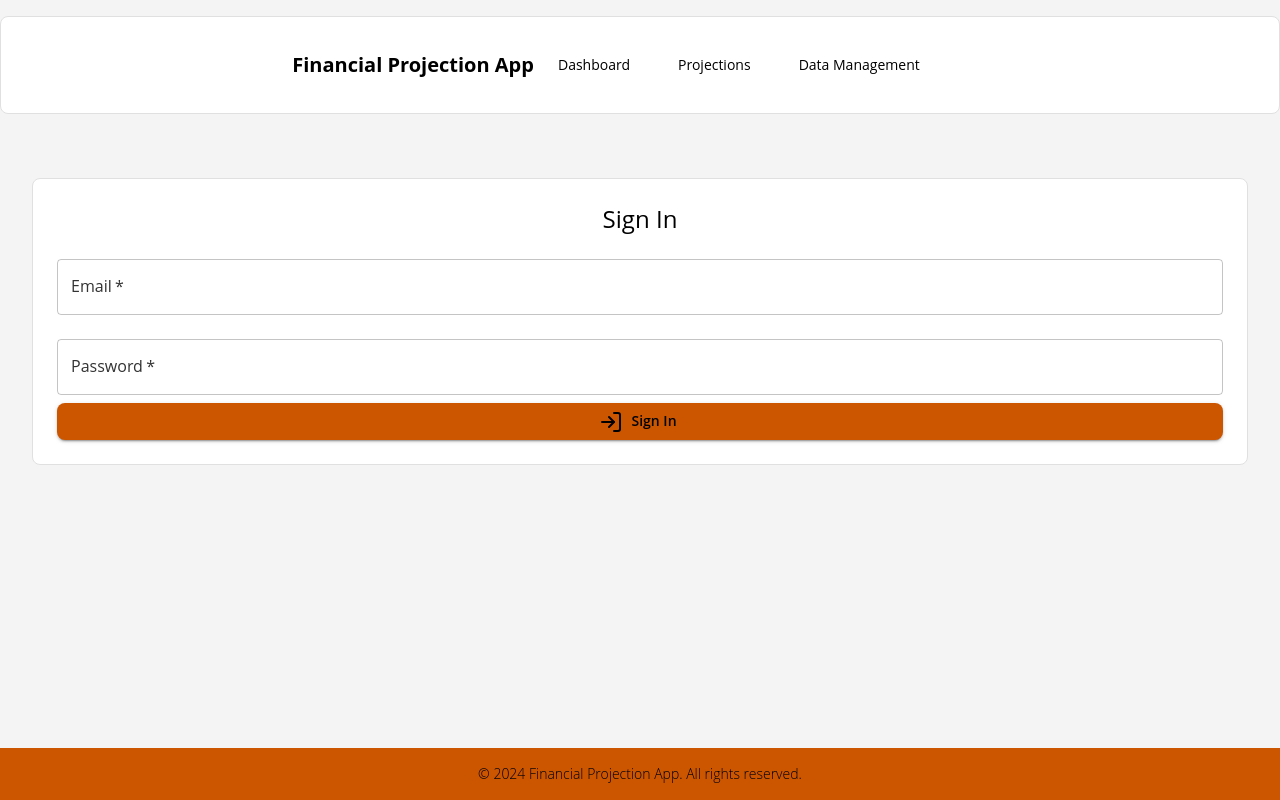
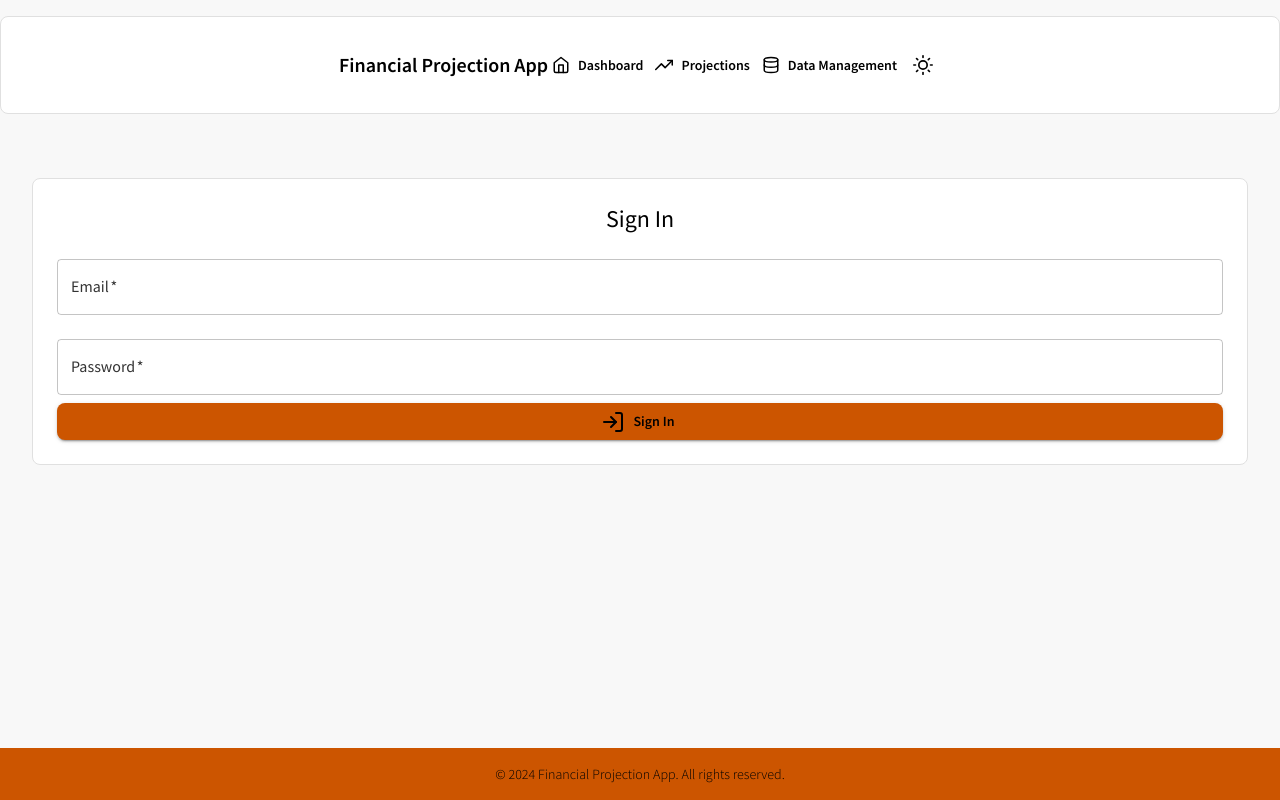
Before and after one commit to DrewDeMo/tcl-quill, a React (Vite) app: page /signin in a window 1280 px wide. Built offline with nearby package versions, Linux system fonts and the light colour scheme; no server answers.

Commit message:
Refine UI: Update theme for Source Sans Pro, enhance Header and Dashboard components, add subtle animations

```diff
--- a/src/App.css
+++ b/src/App.css
@@ -1,3 +1,4 @@
+/* tcl-marketing-app/src/App.css */
 @import url('https://fonts.googleapis.com/css2?family=Source+Sans+Pro:wght@100;200;300;400;500;600;700;800;900&display=swap');
 
 :root {
--- a/src/App.jsx
+++ b/src/App.jsx
@@ -16,6 +16,7 @@ import SignIn from './components/SignIn.jsx';
 import UserProfile from './components/UserProfile.jsx';
 import { lightTheme, darkTheme } from './theme.js';
 import './App.css'; // Add this line to include custom CSS
+import './styles/animations.css';
 
 function App() {
   const [darkMode, setDarkMode] = useState(false);
--- a/src/components/Header.jsx
+++ b/src/components/Header.jsx
@@ -1,6 +1,6 @@
 import React, { useEffect, useState } from 'react';
-import { AppBar, Toolbar, Typography, IconButton, Box, Button, Avatar } from '@mui/material';
-import { Sun, Moon, User } from 'react-feather'; // Import Feather Icons
+import { AppBar, Toolbar, Typography, IconButton, Box, Button } from '@mui/material';
+import { Sun, Moon, User, Home, TrendingUp, Database } from 'react-feather';
 import { Link } from 'react-router-dom';
 import { useAuthState } from 'react-firebase-hooks/auth';
 import { auth } from '../firebase';
@@ -22,17 +22,46 @@ const Header = ({ darkMode, toggleDarkMode }) => {
   }, []);
 
   return (
-    <AppBar position="sticky" className={`header ${scrolled ? 'scrolled' : ''}`}>
+    <AppBar
+      position="sticky"
+      className={`header ${scrolled ? 'scrolled' : ''}`}
+      elevation={0}
+      sx={{
+        backgroundColor: 'background.paper',
+        borderBottom: '1px solid',
+        borderColor: 'divider',
+      }}
+    >
       <Toolbar>
-        <Typography variant="h6" className="project-title">
+        <Typography variant="h6" sx={{ color: 'text.primary', fontWeight: 600 }}>
           Financial Projection App
         </Typography>
-        <Box className="project-links" sx={{ flexGrow: 1, display: 'flex', justifyContent: 'center' }}>
-          <Button color="inherit" component={Link} to="/">Dashboard</Button>
-          <Button color="inherit" component={Link} to="/projections">Projections</Button>
-          <Button color="inherit" component={Link} to="/data">Data Management</Button>
+        <Box sx={{ flexGrow: 1, display: 'flex', justifyContent: 'center' }}>
+          <Button
+            color="inherit"
+            component={Link}
+            to="/"
+            startIcon={<Home size={18} />}
+          >
+            Dashboard
+          </Button>
+          <Button
+            color="inherit"
+            component={Link}
+            to="/projections"
+            startIcon={<TrendingUp size={18} />}
+          >
+            Projections
+          </Button>
+          <Button
+            color="inherit"
+            component={Link}
+            to="/data"
+            startIcon={<Database size={18} />}
+          >
+            Data Management
+          </Button>
         </Box>
-        <div className="project-icons">
         <IconButton color="inherit" onClick={toggleDarkMode}>
           {darkMode ? <Moon size={20} /> : <Sun size={20} />}
         </IconButton>
@@ -41,7 +70,6 @@ const Header = ({ darkMode, toggleDarkMode }) => {
             <User size={20} />
           </IconButton>
         )}
-        </div>
       </Toolbar>
     </AppBar>
   );
--- a/src/index.css
+++ b/src/index.css
@@ -1,3 +1,4 @@
+/* tcl-marketing-app/src/index.css */
 body {
   font-family: 'Source Sans Pro', sans-serif;
   -webkit-font-smoothing: antialiased;
--- a/src/pages/Dashboard.jsx
+++ b/src/pages/Dashboard.jsx
@@ -91,8 +91,8 @@ function Dashboard() {
   }
 
   return (
-    <Box sx={{ p: 4 }}>
-      <Typography variant="h4" gutterBottom fontWeight={300}>
+    <Box sx={{ p: 4 }} className="fade-in">
+      <Typography variant="h4" gutterBottom fontWeight={300} color="text.primary">
         Financial Dashboard
       </Typography>
       {error && (
--- a/src/pages/DataManagement.jsx
+++ b/src/pages/DataManagement.jsx
@@ -1,6 +1,6 @@
 import React, { useState, useEffect } from 'react';
 import { Typography, Paper, Table, TableBody, TableCell, TableContainer, TableHead, TableRow, Button, TextField, Grid, CircularProgress, Dialog, DialogActions, DialogContent, DialogContentText, DialogTitle, IconButton, Tooltip, Box } from '@mui/material';
-import { Delete, Edit, Save, X, Plus, RefreshCcw, Trash2, ChevronUp, ChevronDown } from 'react-feather';
+import { Trash2, Edit, Save, X as Cancel, Plus, RefreshCcw, ChevronUp, ChevronDown } from 'react-feather';
 import { useAuthState } from 'react-firebase-hooks/auth';
 import { auth, db } from '../firebase';
 import { collection, doc, getDoc, setDoc } from 'firebase/firestore';
@@ -372,7 +372,7 @@ const DataManagement = () => {
                         </Tooltip>
                         <Tooltip title="Delete">
                           <StyledIconButton onClick={() => handleDelete(index)} color="secondary">
-                            <Delete />
+                            <Trash2 />
                           </StyledIconButton>
                         </Tooltip>
                       </>
--- /dev/null
+++ b/src/styles/animations.css
@@ -0,0 +1,17 @@
+@keyframes fadeIn {
+    from { opacity: 0; }
+    to { opacity: 1; }
+  }
+
+  .fade-in {
+    animation: fadeIn 0.3s ease-in-out;
+  }
+
+  @keyframes slideIn {
+    from { transform: translateY(20px); opacity: 0; }
+    to { transform: translateY(0); opacity: 1; }
+  }
+
+  .slide-in {
+    animation: slideIn 0.3s ease-out;
+  }
--- a/src/theme.js
+++ b/src/theme.js
@@ -2,7 +2,7 @@ import { createTheme } from '@mui/material/styles';
 
 const commonSettings = {
   typography: {
-    fontFamily: 'Open Sans, Arial, sans-serif',
+    fontFamily: '"Source Sans Pro", sans-serif',
     fontWeightThin: 100,
     fontWeightExtraLight: 200,
     fontWeightLight: 300,
@@ -26,53 +26,29 @@ const commonSettings = {
     MuiPaper: {
       styleOverrides: {
         root: {
+          boxShadow: 'none',
           borderRadius: 8,
           padding: '16px',
-          border: '1px solid rgba(0, 0, 0, 0.12)',
+          border: '1px solid',
+          borderColor: 'rgba(0, 0, 0, 0.12)',
         },
       },
     },
     MuiTypography: {
       styleOverrides: {
-        h1: {
-          fontWeight: 900,
-        },
-        h2: {
-          fontWeight: 800,
-        },
-        h3: {
-          fontWeight: 700,
-        },
-        h4: {
-          fontWeight: 600,
-        },
-        h5: {
-          fontWeight: 500,
-        },
-        h6: {
-          fontWeight: 400,
-        },
-        subtitle1: {
-          fontWeight: 300,
-        },
-        subtitle2: {
-          fontWeight: 200,
-        },
-        body1: {
-          fontWeight: 400,
-        },
-        body2: {
-          fontWeight: 300,
-        },
-        button: {
-          fontWeight: 600,
-        },
-        caption: {
-          fontWeight: 200,
-        },
-        overline: {
-          fontWeight: 100,
-        },
+        h1: { fontWeight: 900 },
+        h2: { fontWeight: 800 },
+        h3: { fontWeight: 700 },
+        h4: { fontWeight: 600 },
+        h5: { fontWeight: 500 },
+        h6: { fontWeight: 400 },
+        subtitle1: { fontWeight: 300 },
+        subtitle2: { fontWeight: 200 },
+        body1: { fontWeight: 400 },
+        body2: { fontWeight: 300 },
+        button: { fontWeight: 600 },
+        caption: { fontWeight: 200 },
+        overline: { fontWeight: 100 },
       },
     },
   },
@@ -82,18 +58,18 @@ const lightTheme = createTheme({
   palette: {
     mode: 'light',
     primary: {
-      main: '#cc5500', // Company color
+      main: '#cc5500',
     },
     secondary: {
-      main: '#ffffff', // White
+      main: '#ffffff',
     },
     background: {
-      default: '#f4f4f4', // Light grey background
-      paper: '#ffffff', // White paper
+      default: '#f8f8f8',
+      paper: '#ffffff',
     },
     text: {
-      primary: '#000000', // Black text
-      secondary: '#333333', // Dark grey text
+      primary: '#000000',
+      secondary: '#333333',
     },
   },
   ...commonSettings,
@@ -103,18 +79,18 @@ const darkTheme = createTheme({
   palette: {
     mode: 'dark',
     primary: {
-      main: '#cc5500', // Company color
+      main: '#cc5500',
     },
     secondary: {
-      main: '#ffffff', // White
+      main: '#ffffff',
     },
     background: {
-      default: '#121212', // Dark background
-      paper: '#1e1e1e', // Dark paper
+      default: '#121212',
+      paper: '#1e1e1e',
     },
     text: {
-      primary: '#ffffff', // White text
-      secondary: '#cccccc', // Light grey text
+      primary: '#ffffff',
+      secondary: '#cccccc',
     },
   },
   ...commonSettings,
```
Lines whose indentation alone changed are shown as unchanged.
